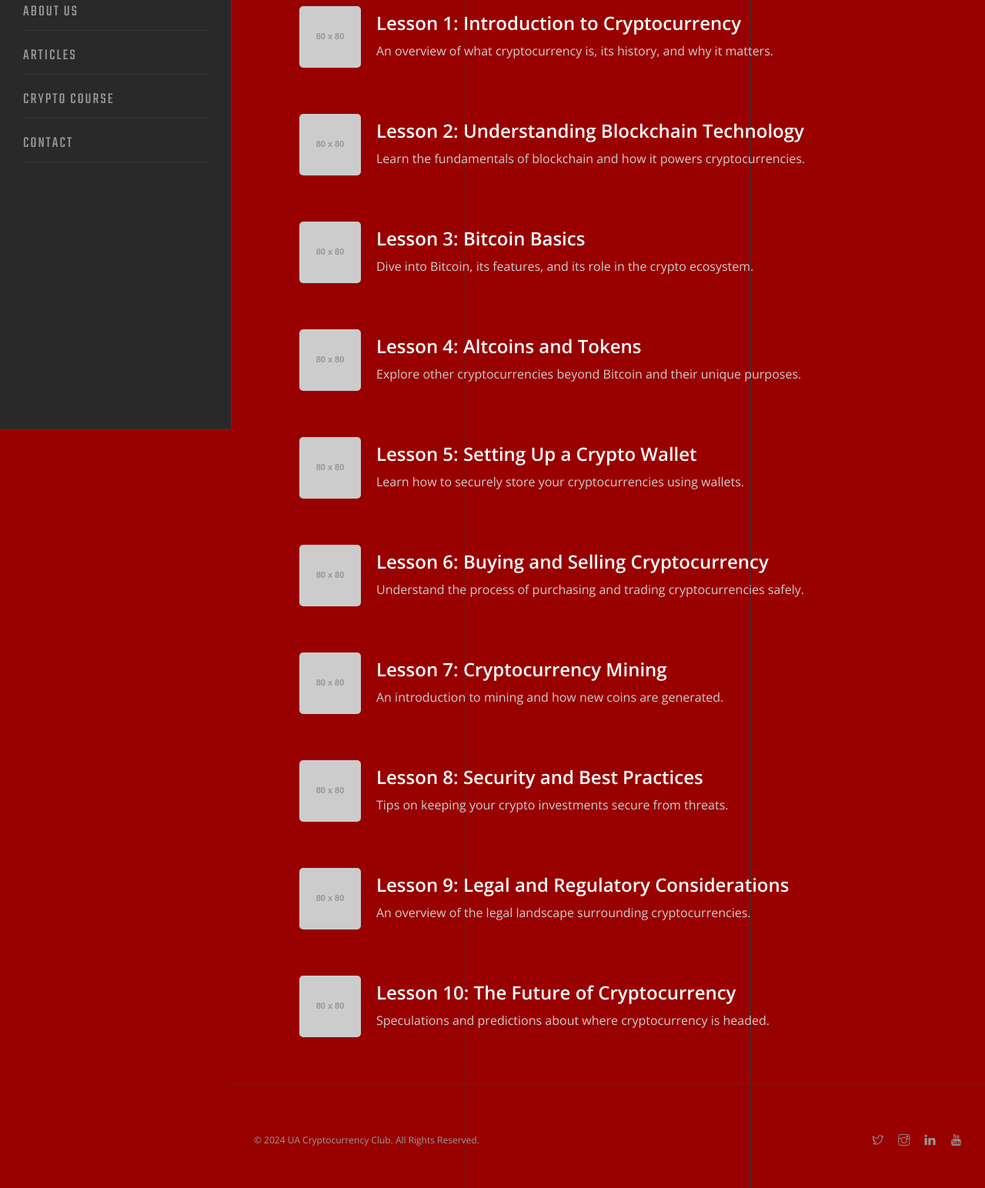
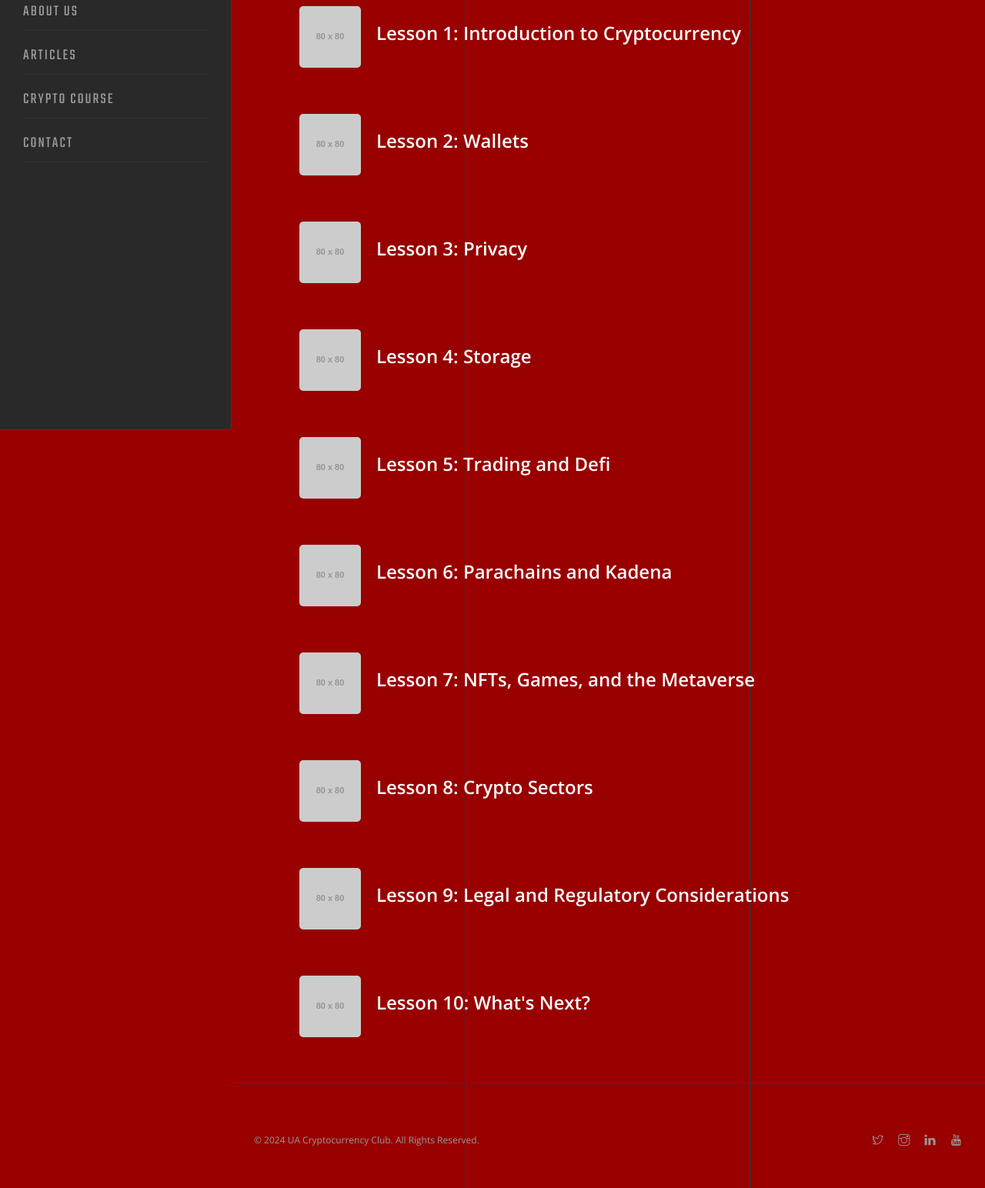
Before and after one commit to WheelWell9876/crypto-site, a plain HTML site: page posts/courses/beginner.html in a window 1280 px wide. Shown: the part 242-1786 px from the top of the page at 77% size. Drawn offline with nearby package versions, Linux system fonts and the light colour scheme; placeholder pictures from the web are drawn by us.

Commit message:
good crypto website

```diff
--- a/posts/courses/beginner.html
+++ b/posts/courses/beginner.html
@@ -68,63 +68,63 @@
                 <img src="https://via.placeholder.com/80" alt="Lesson 1">
                 <div class="item-content">
                     <div class="item-title">Lesson 1: Introduction to Cryptocurrency</div>
-                    <div class="item-description">An overview of what cryptocurrency is, its history, and why it matters.</div>
+                    <!-- <div class="item-description">An overview of what cryptocurrency is, its history, and why it matters.</div> -->
                 </div>
             </div>
             <div class="item-box">
                 <div class="dots"></div>
                 <img src="https://via.placeholder.com/80" alt="Lesson 2">
                 <div class="item-content">
-                    <div class="item-title">Lesson 2: Understanding Blockchain Technology</div>
-                    <div class="item-description">Learn the fundamentals of blockchain and how it powers cryptocurrencies.</div>
+                    <div class="item-title">Lesson 2: Wallets</div>
+                    <!-- <div class="item-description">Learn the fundamentals of blockchain and how it powers cryptocurrencies.</div> -->
                 </div>
             </div>
             <div class="item-box">
                 <div class="dots"></div>
                 <img src="https://via.placeholder.com/80" alt="Lesson 3">
                 <div class="item-content">
-                    <div class="item-title">Lesson 3: Bitcoin Basics</div>
-                    <div class="item-description">Dive into Bitcoin, its features, and its role in the crypto ecosystem.</div>
+                    <div class="item-title">Lesson 3: Privacy</div>
+                    <!-- <div class="item-description">Dive into Bitcoin, its features, and its role in the crypto ecosystem.</div> -->
                 </div>
             </div>
             <div class="item-box">
                 <div class="dots"></div>
                 <img src="https://via.placeholder.com/80" alt="Lesson 4">
                 <div class="item-content">
-                    <div class="item-title">Lesson 4: Altcoins and Tokens</div>
-                    <div class="item-description">Explore other cryptocurrencies beyond Bitcoin and their unique purposes.</div>
+                    <div class="item-title">Lesson 4: Storage</div>
+                    <!-- <div class="item-description">Explore other cryptocurrencies beyond Bitcoin and their unique purposes.</div> -->
                 </div>
             </div>
             <div class="item-box">
                 <div class="dots"></div>
                 <img src="https://via.placeholder.com/80" alt="Lesson 5">
                 <div class="item-content">
-                    <div class="item-title">Lesson 5: Setting Up a Crypto Wallet</div>
-                    <div class="item-description">Learn how to securely store your cryptocurrencies using wallets.</div>
+                    <div class="item-title">Lesson 5: Trading and Defi</div>
+                    <!-- <div class="item-description">Learn how to securely store your cryptocurrencies using wallets.</div> -->
                 </div>
             </div>
             <div class="item-box">
                 <div class="dots"></div>
                 <img src="https://via.placeholder.com/80" alt="Lesson 6">
                 <div class="item-content">
-                    <div class="item-title">Lesson 6: Buying and Selling Cryptocurrency</div>
-                    <div class="item-description">Understand the process of purchasing and trading cryptocurrencies safely.</div>
+                    <div class="item-title">Lesson 6: Parachains and Kadena</div>
+                    <!-- <div class="item-description">Understand the process of purchasing and trading cryptocurrencies safely.</div> -->
                 </div>
             </div>
             <div class="item-box">
                 <div class="dots"></div>
                 <img src="https://via.placeholder.com/80" alt="Lesson 7">
                 <div class="item-content">
-                    <div class="item-title">Lesson 7: Cryptocurrency Mining</div>
-                    <div class="item-description">An introduction to mining and how new coins are generated.</div>
+                    <div class="item-title">Lesson 7: NFTs, Games, and the Metaverse</div>
+                    <!-- <div class="item-description">An introduction to mining and how new coins are generated.</div> -->
                 </div>
             </div>
             <div class="item-box">
                 <div class="dots"></div>
                 <img src="https://via.placeholder.com/80" alt="Lesson 8">
                 <div class="item-content">
-                    <div class="item-title">Lesson 8: Security and Best Practices</div>
-                    <div class="item-description">Tips on keeping your crypto investments secure from threats.</div>
+                    <div class="item-title">Lesson 8: Crypto Sectors</div>
+                    <!-- <div class="item-description">Tips on keeping your crypto investments secure from threats.</div> -->
                 </div>
             </div>
             <div class="item-box">
@@ -132,15 +132,15 @@
                 <img src="https://via.placeholder.com/80" alt="Lesson 9">
                 <div class="item-content">
                     <div class="item-title">Lesson 9: Legal and Regulatory Considerations</div>
-                    <div class="item-description">An overview of the legal landscape surrounding cryptocurrencies.</div>
+                    <!-- <div class="item-description">An overview of the legal landscape surrounding cryptocurrencies.</div> -->
                 </div>
             </div>
             <div class="item-box">
                 <div class="dots"></div>
                 <img src="https://via.placeholder.com/80" alt="Lesson 10">
                 <div class="item-content">
-                    <div class="item-title">Lesson 10: The Future of Cryptocurrency</div>
-                    <div class="item-description">Speculations and predictions about where cryptocurrency is headed.</div>
+                    <div class="item-title">Lesson 10: What's Next?</div>
+                    <!-- <div class="item-description">Speculations and predictions about where cryptocurrency is headed.</div> -->
                 </div>
             </div>
         </div>
```
Also changed, not shown: index.html (+22 -29 lines), posts/articles/001_hello.html (renamed from posts/articles/hello.html, +1 -1 lines), posts/articles/002_crypto_categories.html (+21 -0 lines), img/coincollection.jpeg (added), img/helloworld.jpg (added).
